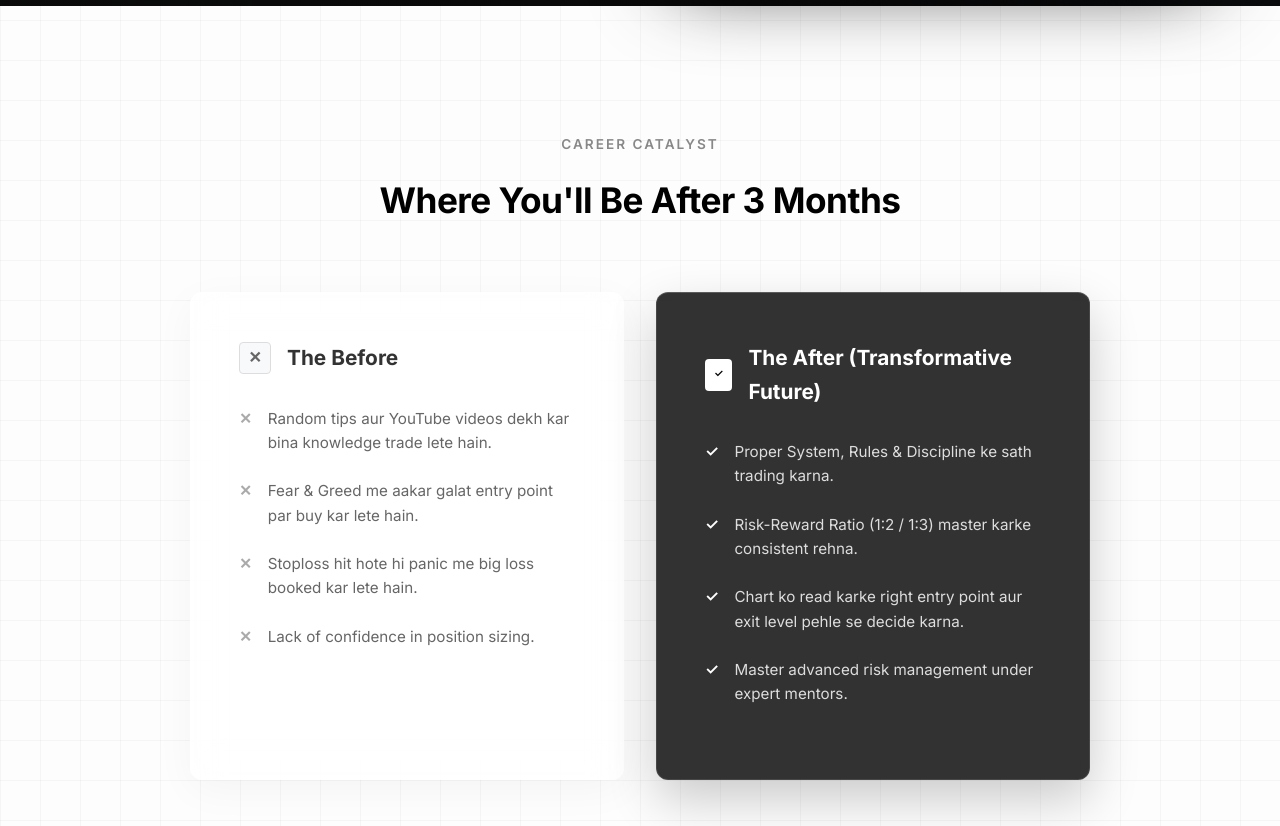
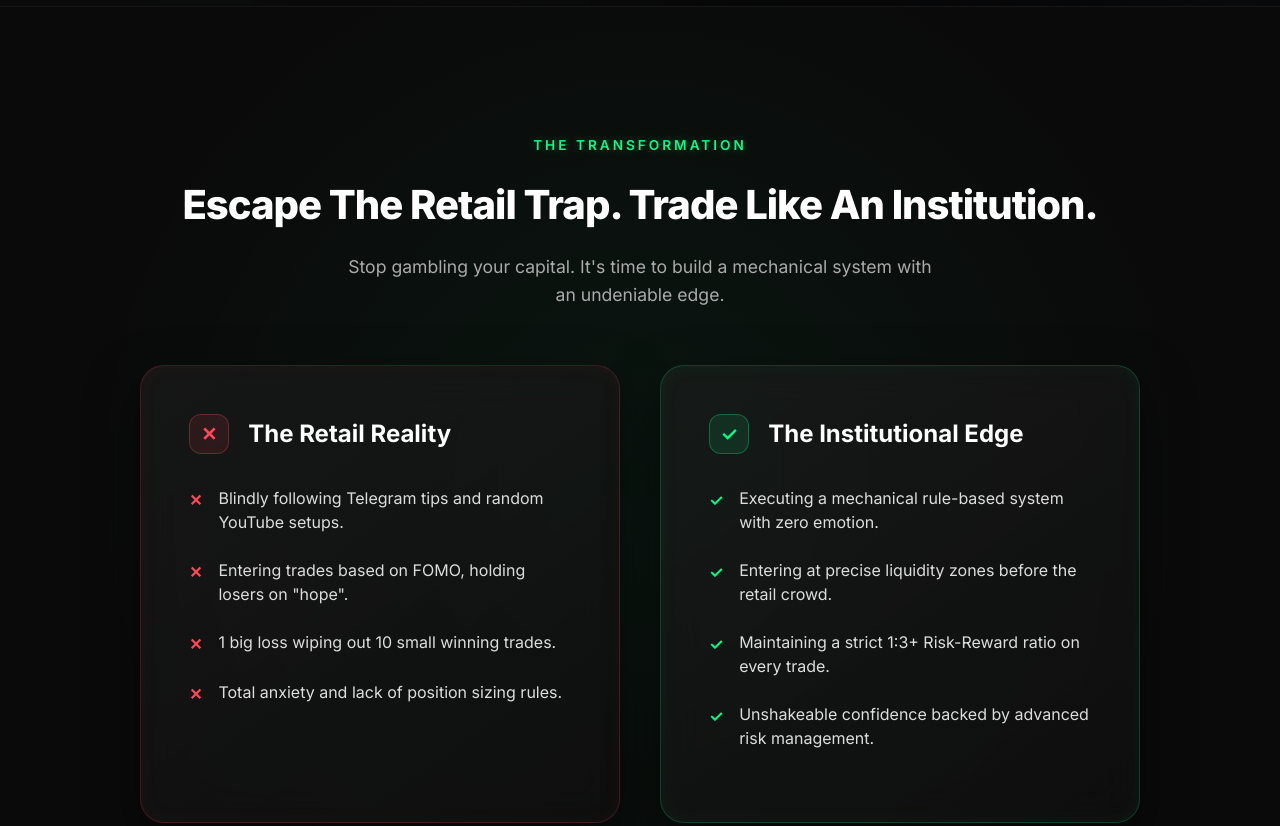
Before and after one commit to nihalkumar5/stockboom, a plain HTML site: page index.html in a window 1280 px wide. Shown: the part 940-1766 px from the top of the page. Drawn offline with Linux system fonts and the light colour scheme.

Commit message:
Complete redesign of Before/After section with premium dark theme and copy

```diff
--- a/index.html
+++ b/index.html
@@ -106,35 +106,36 @@
     </section>
 
     <!-- The Problem (Pain) & Solution combined -->
-    <section id="problem" class="pain-section reveal">
+    <section id="problem" class="pain-section reveal dark-theme-section">
         <div class="container text-center">
-            <p class="section-kicker">CAREER CATALYST</p>
-            <h2 class="section-subtitle-dark">Where You'll Be After 3 Months</h2>
+            <p class="section-kicker neon-text">THE TRANSFORMATION</p>
+            <h2 class="section-title-light">Escape The Retail Trap. Trade Like An Institution.</h2>
+            <p class="section-description-light">Stop gambling your capital. It's time to build a mechanical system with an undeniable edge.</p>
 
             <div class="pain-grid">
-                <div class="pain-card light-card">
+                <div class="pain-card premium-glass-card red-glow">
                     <div class="card-title-row">
-                        <span class="icon-box cross">✕</span>
-                        <h3>The Before</h3>
+                        <div class="icon-glow red">✕</div>
+                        <h3>The Retail Reality</h3>
                     </div>
-                    <ul>
-                        <li><span class="bullet cross-bullet">✕</span> Random tips aur YouTube videos dekh kar bina knowledge trade lete hain.</li>
-                        <li><span class="bullet cross-bullet">✕</span> Fear & Greed me aakar galat entry point par buy kar lete hain.</li>
-                        <li><span class="bullet cross-bullet">✕</span> Stoploss hit hote hi panic me big loss booked kar lete hain.</li>
-                        <li><span class="bullet cross-bullet">✕</span> Lack of confidence in position sizing.</li>
+                    <ul class="feature-list-modern">
+                        <li><span class="bullet-icon red">✕</span> Blindly following Telegram tips and random YouTube setups.</li>
+                        <li><span class="bullet-icon red">✕</span> Entering trades based on FOMO, holding losers on "hope".</li>
+                        <li><span class="bullet-icon red">✕</span> 1 big loss wiping out 10 small winning trades.</li>
+                        <li><span class="bullet-icon red">✕</span> Total anxiety and lack of position sizing rules.</li>
                     </ul>
                 </div>
 
-                <div class="learn-card dark-card">
+                <div class="learn-card premium-glass-card green-glow">
                     <div class="card-title-row">
-                        <span class="icon-box check">✓</span>
-                        <h3>The After (Transformative Future)</h3>
+                        <div class="icon-glow green">✓</div>
+                        <h3>The Institutional Edge</h3>
                     </div>
-                    <ul>
-                        <li><span class="bullet check-bullet">✓</span> Proper System, Rules & Discipline ke sath trading karna.</li>
-                        <li><span class="bullet check-bullet">✓</span> Risk-Reward Ratio (1:2 / 1:3) master karke consistent rehna.</li>
-                        <li><span class="bullet check-bullet">✓</span> Chart ko read karke right entry point aur exit level pehle se decide karna.</li>
-                        <li><span class="bullet check-bullet">✓</span> Master advanced risk management under expert mentors.</li>
+                    <ul class="feature-list-modern">
+                        <li><span class="bullet-icon green">✓</span> Executing a mechanical rule-based system with zero emotion.</li>
+                        <li><span class="bullet-icon green">✓</span> Entering at precise liquidity zones before the retail crowd.</li>
+                        <li><span class="bullet-icon green">✓</span> Maintaining a strict 1:3+ Risk-Reward ratio on every trade.</li>
+                        <li><span class="bullet-icon green">✓</span> Unshakeable confidence backed by advanced risk management.</li>
                     </ul>
                 </div>
             </div>
--- a/style.css
+++ b/style.css
@@ -407,82 +407,122 @@ body {
 }
 
 
-/* Problem & Learn Grid */
-.pain-section {
+/* Problem & Learn Grid - Modern Dark Theme */
+.dark-theme-section {
+    background: #0a0a0a;
+    background-image: radial-gradient(circle at center, rgba(0, 255, 136, 0.05) 0%, transparent 70%);
     padding: 8rem 0;
+    position: relative;
+    border-top: 1px solid rgba(255,255,255,0.05);
+    border-bottom: 1px solid rgba(255,255,255,0.05);
 }
+.neon-text {
+    color: #00ff88;
+    text-shadow: 0 0 10px rgba(0,255,136,0.3);
+    letter-spacing: 3px;
+}
+.section-title-light {
+    font-size: 2.5rem;
+    font-weight: 800;
+    color: #fff;
+    margin-bottom: 1rem;
+    letter-spacing: -1px;
+}
+.section-description-light {
+    font-size: 1.1rem;
+    color: #aaa;
+    max-width: 600px;
+    margin: 0 auto 3.5rem auto;
+}
+
 .pain-grid {
     display: grid;
     grid-template-columns: 1fr 1fr;
-    gap: 0;
-    gap: 2rem;
-    max-width: 900px;
-    margin: 4rem auto 0;
-}
-.pain-card, .learn-card {
-    padding: 3rem;
-    border-radius: 12px;
-    text-align: left;
+    gap: 2.5rem;
+    max-width: 1000px;
+    margin: 0 auto;
 }
 
-.light-card {
-    background: rgba(255, 255, 255, 0.75);
-    backdrop-filter: blur(16px);
-    -webkit-backdrop-filter: blur(16px);
-    border: 1px solid rgba(255, 255, 255, 1);
-    box-shadow: 0 10px 40px rgba(0,0,0,0.04);
+.premium-glass-card {
+    background: linear-gradient(145deg, rgba(30, 30, 30, 0.6), rgba(15, 15, 15, 0.8));
+    backdrop-filter: blur(20px);
+    -webkit-backdrop-filter: blur(20px);
+    border-radius: 24px;
+    padding: 3rem;
+    text-align: left;
+    position: relative;
+    transition: transform 0.4s ease, box-shadow 0.4s ease;
 }
-.dark-card {
-    background: rgba(15, 15, 15, 0.85);
-    backdrop-filter: blur(16px);
-    -webkit-backdrop-filter: blur(16px);
-    color: #fff;
-    border: 1px solid rgba(255,255,255,0.1);
-    border-top: 1px solid rgba(255,255,255,0.2);
-    box-shadow: 0 20px 50px rgba(0,0,0,0.2);
+.premium-glass-card:hover {
+    transform: translateY(-5px);
+}
+
+.red-glow {
+    border: 1px solid rgba(255, 71, 87, 0.2);
+    box-shadow: 0 20px 50px rgba(0,0,0,0.5), inset 0 0 20px rgba(255, 71, 87, 0.05);
+}
+.red-glow:hover {
+    box-shadow: 0 30px 60px rgba(0,0,0,0.7), inset 0 0 30px rgba(255, 71, 87, 0.1);
+    border: 1px solid rgba(255, 71, 87, 0.4);
+}
+.green-glow {
+    border: 1px solid rgba(0, 255, 136, 0.2);
+    box-shadow: 0 20px 50px rgba(0,0,0,0.5), inset 0 0 20px rgba(0, 255, 136, 0.05);
+}
+.green-glow:hover {
+    box-shadow: 0 30px 60px rgba(0,0,0,0.7), inset 0 0 30px rgba(0, 255, 136, 0.1);
+    border: 1px solid rgba(0, 255, 136, 0.4);
 }
 
 .card-title-row {
     display: flex;
     align-items: center;
-    gap: 1rem;
+    gap: 1.2rem;
     margin-bottom: 2rem;
 }
 .card-title-row h3 {
-    font-size: 1.3rem;
+    font-size: 1.5rem;
+    font-weight: 700;
+    color: #fff;
 }
-.icon-box {
+.icon-glow {
     display: inline-flex;
     justify-content: center;
     align-items: center;
-    width: 32px; height: 32px;
-    border-radius: 4px;
-    font-weight: bold;
+    width: 40px; height: 40px;
+    border-radius: 12px;
+    font-weight: 800;
+    font-size: 1.2rem;
 }
-.cross { background: #f8f9fa; border: 1px solid #ddd; color: #666; }
-.check { background: #fff; color: #000; }
+.icon-glow.red {
+    background: rgba(255, 71, 87, 0.1);
+    color: #ff4757;
+    border: 1px solid rgba(255, 71, 87, 0.3);
+}
+.icon-glow.green {
+    background: rgba(0, 255, 136, 0.1);
+    color: #00ff88;
+    border: 1px solid rgba(0, 255, 136, 0.3);
+}
 
-.light-card ul, .dark-card ul {
+.feature-list-modern {
     list-style: none;
 }
-.light-card li {
-    margin-bottom: 1.5rem;
-    color: #666;
-    font-size: 0.95rem;
-    display: flex;
-    gap: 1rem;
-}
-.dark-card li {
+.feature-list-modern li {
     margin-bottom: 1.5rem;
     color: #ddd;
-    font-size: 0.95rem;
+    font-size: 1rem;
     display: flex;
+    align-items: flex-start;
     gap: 1rem;
+    line-height: 1.5;
 }
-
-.bullet { font-weight: bold; }
-.cross-bullet { color: #aaa; }
-.check-bullet { color: #fff; }
+.bullet-icon {
+    font-weight: 800;
+    margin-top: 2px;
+}
+.bullet-icon.red { color: #ff4757; }
+.bullet-icon.green { color: #00ff88; }
 
 
 /* Results Section */
```
